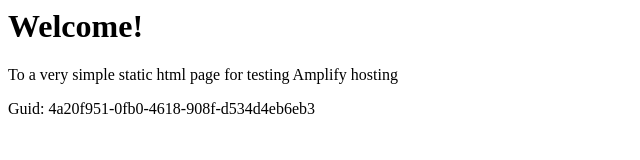
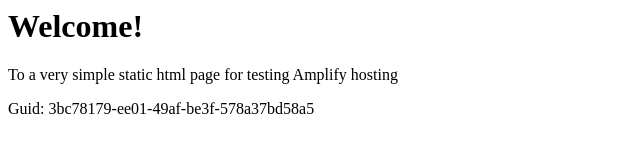
Before and after one commit to aws-aemilia-pdx/Github-PR-Commit-Integration-Test-DoNotTouch-GitHubWebhookPushCanaryTest-v1-prod-us-west-2, a website: page src/index.html in a window 1280 px wide. Shown: the full height of the page, 0-640 px from the left. Drawn offline with Linux system fonts and the light colour scheme.

Commit message:
commit from integ tests

```diff
--- a/src/index.html
+++ b/src/index.html
@@ -12,6 +12,6 @@
 <body>
     <h1>Welcome!</h1>
     <p>To a very simple static html page for testing Amplify hosting</p>
-    <p>Guid: 4a20f951-0fb0-4618-908f-d534d4eb6eb3</p></body>
+    <p>Guid: 3bc78179-ee01-49af-be3f-578a37bd58a5</p></body>
 
 </html>
```
